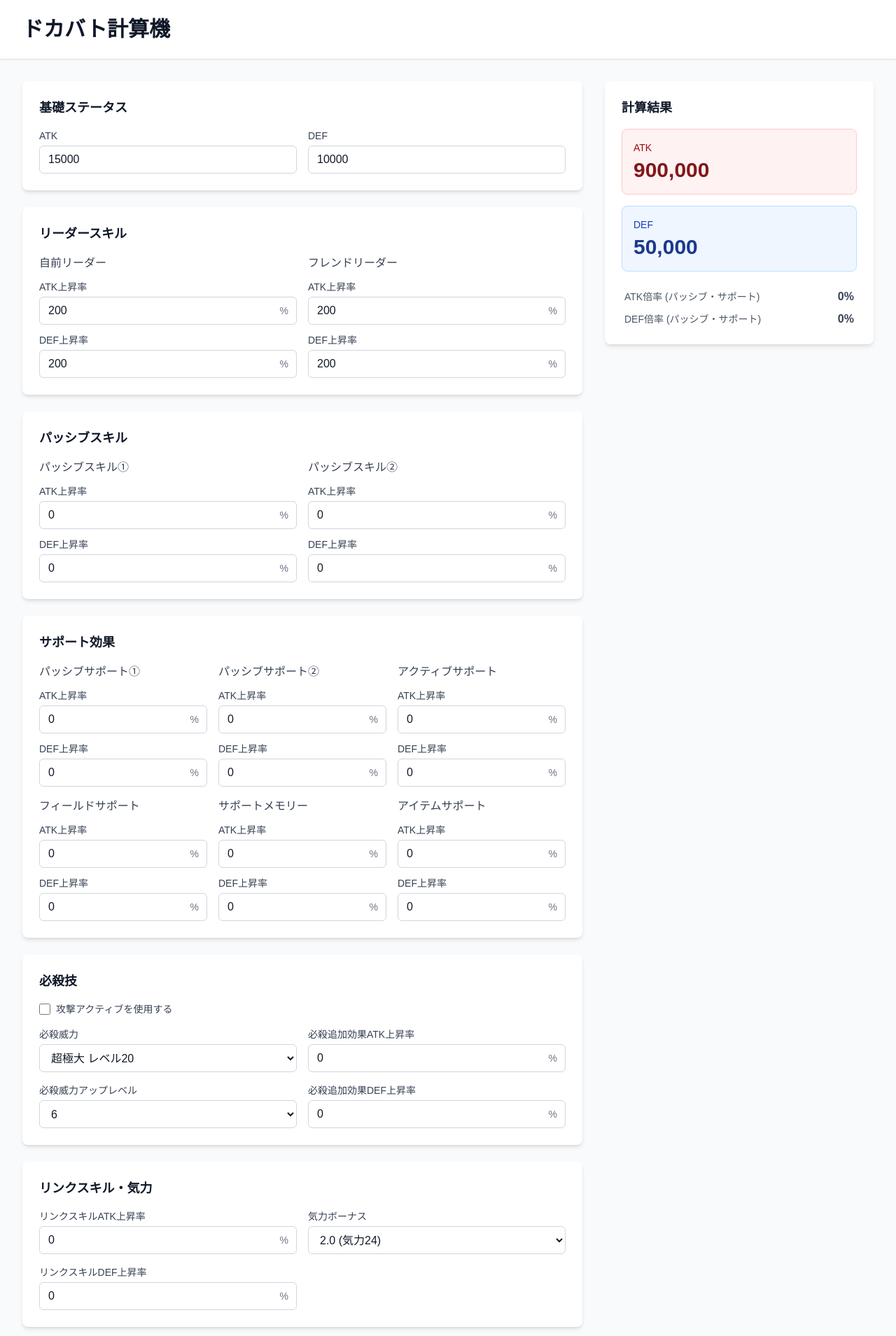
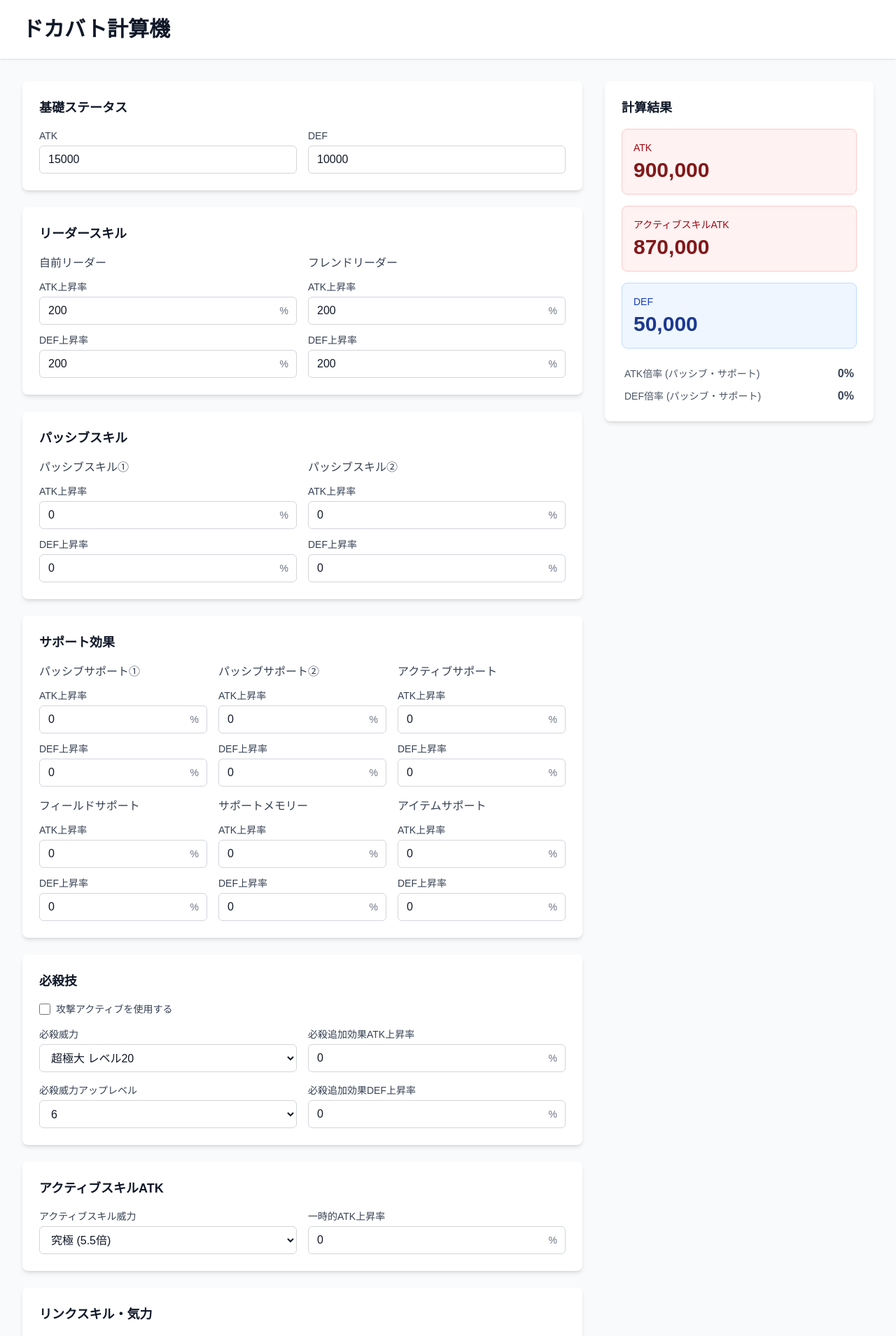
Before and after one commit to hirunebot/dokkan_calculator, a React (Vite) app: page / in a window 1280 px wide. Shown: the top 1909 px of the page at 70% size. Built offline with nearby package versions, Linux system fonts and the light colour scheme.

Commit message:
fix ActiveSkillCard

```diff
--- a/src/App.tsx
+++ b/src/App.tsx
@@ -1,4 +1,5 @@
 import { useCallback, useMemo, useState } from "react";
+import ActiveSkillCard from "@/components/ActiveSkillCard";
 import DamageCalculationForm from "@/components/forms/DamageCalculationForm";
 import LeaderSkillForm from "@/components/forms/LeaderSkillForm";
 import LinkSkillForm from "@/components/forms/LinkSkillForm";
@@ -7,7 +8,11 @@ import StatsForm from "@/components/forms/StatsForm";
 import SuperAttackForm from "@/components/forms/SuperAttackForm";
 import SupportForm from "@/components/forms/SupportForm";
 import ResultDisplay from "@/components/ResultDisplay";
-import { calculateFullStats, validateDokkanStats } from "@/lib/calculations";
+import {
+	calculateActiveSkillATK,
+	calculateFullStats,
+	validateDokkanStats,
+} from "@/lib/calculations";
 import type { DokkanStats, FullCalculationResult } from "@/lib/types";
 import { DEFAULT_DOKKAN_STATS } from "@/lib/types";
 import { calculateStatMultipliers, debounce } from "@/lib/utils";
@@ -17,6 +22,8 @@ export default function App() {
 	const [damageCalcEnabled, setDamageCalcEnabled] = useState(false);
 	const [enemyAtk, setEnemyAtk] = useState(50000);
 	const [damageReduction, setDamageReduction] = useState(0);
+	const [activeSkillPower, setActiveSkillPower] = useState(5.5);
+	const [temporaryATKBoost, setTemporaryATKBoost] = useState(0);
 	const [_, setCalculationTrigger] = useState(0);
 
 	const triggerCalculation = useCallback(
@@ -47,6 +54,18 @@ export default function App() {
 		[triggerCalculation],
 	);
 
+	const handleActiveSkillChange = useCallback(
+		(field: "activeSkillPower" | "temporaryATKBoost", value: number) => {
+			if (field === "activeSkillPower") {
+				setActiveSkillPower(value);
+			} else {
+				setTemporaryATKBoost(value);
+			}
+			triggerCalculation();
+		},
+		[triggerCalculation],
+	);
+
 	const validationErrors = useMemo(() => validateDokkanStats(stats), [stats]);
 
 	const calculationResult = useMemo((): FullCalculationResult | null => {
@@ -62,6 +81,17 @@ export default function App() {
 
 		return calculateFullStats(stats, damageInput);
 	}, [stats, damageCalcEnabled, enemyAtk, damageReduction, validationErrors]);
+
+	const activeSkillATK = useMemo((): number | null => {
+		if (validationErrors.length > 0) return null;
+
+		return calculateActiveSkillATK(
+			stats,
+			activeSkillPower,
+			temporaryATKBoost,
+			stats.SAboost_level,
+		);
+	}, [stats, activeSkillPower, temporaryATKBoost, validationErrors]);
 
 	const { statsMultipliers } = useMemo(
 		() => calculateStatMultipliers(stats),
@@ -103,6 +133,12 @@ export default function App() {
 
 						<SuperAttackForm stats={stats} onChange={handleStatChange} />
 
+						<ActiveSkillCard
+							activeSkillPower={activeSkillPower}
+							temporaryATKBoost={temporaryATKBoost}
+							onChange={handleActiveSkillChange}
+						/>
+
 						<LinkSkillForm stats={stats} onChange={handleStatChange} />
 
 						<DamageCalculationForm
@@ -120,6 +156,7 @@ export default function App() {
 								result={calculationResult}
 								isCalculating={false}
 								statsMultipliers={statsMultipliers}
+								activeSkillATK={activeSkillATK}
 							/>
 						</div>
 					</div>
--- a/src/components/ActiveSkillCard.tsx
+++ b/src/components/ActiveSkillCard.tsx
@@ -1,39 +1,34 @@
-import { useMemo, useState } from "react";
 import Input from "@/components/ui/Input";
 import Select from "@/components/ui/Select";
 import { ACTIVE_SKILL_POWER_OPTIONS } from "@/constants/dokkan";
-import { calculateActiveSkillATK } from "@/lib/calculations";
-import type { DokkanStats } from "@/lib/types";
 
 interface ActiveSkillCardProps {
-	stats: DokkanStats;
+	activeSkillPower: number;
+	temporaryATKBoost: number;
+	onChange: (
+		field: "activeSkillPower" | "temporaryATKBoost",
+		value: number,
+	) => void;
 }
 
-export default function ActiveSkillCard({ stats }: ActiveSkillCardProps) {
-	const [activeSkillPower, setActiveSkillPower] = useState(5.5);
-	const [temporaryATKBoost, setTemporaryATKBoost] = useState(0);
-
-	const activeSkillATK = useMemo(() => {
-		return calculateActiveSkillATK(
-			stats,
-			activeSkillPower,
-			temporaryATKBoost,
-			stats.SAboost_level,
-		);
-	}, [stats, activeSkillPower, temporaryATKBoost]);
-
+export default function ActiveSkillCard({
+	activeSkillPower,
+	temporaryATKBoost,
+	onChange,
+}: ActiveSkillCardProps) {
 	return (
 		<div className="bg-white p-6 rounded-lg shadow-md">
 			<h3 className="text-lg font-semibold mb-4 text-gray-900">
 				アクティブスキルATK
 			</h3>
-
 			<div className="grid grid-cols-1 md:grid-cols-2 gap-4">
 				<div className="space-y-4">
 					<Select
 						label="アクティブスキル威力"
 						value={activeSkillPower}
-						onChange={(e) => setActiveSkillPower(Number(e.target.value))}
+						onChange={(e) =>
+							onChange("activeSkillPower", Number(e.target.value))
+						}
 						options={ACTIVE_SKILL_POWER_OPTIONS}
 					/>
 				</div>
@@ -42,20 +37,11 @@ export default function ActiveSkillCard({ stats }: ActiveSkillCardProps) {
 						label="一時的ATK上昇率"
 						type="number"
 						value={temporaryATKBoost}
-						onChange={(e) => setTemporaryATKBoost(Number(e.target.value))}
+						onChange={(e) =>
+							onChange("temporaryATKBoost", Number(e.target.value))
+						}
 						suffix="%"
 					/>
-				</div>
-			</div>
-
-			<div className="mt-6 p-4 bg-gray-50 border border-gray-200 rounded-md">
-				<div className="flex justify-between items-center">
-					<span className="text-sm font-medium text-gray-700">
-						アクティブスキルATK
-					</span>
-					<span className="text-2xl font-bold text-gray-900">
-						{activeSkillATK.toLocaleString("ja-JP")}
-					</span>
 				</div>
 			</div>
 		</div>
--- a/src/components/ResultDisplay.tsx
+++ b/src/components/ResultDisplay.tsx
@@ -7,12 +7,14 @@ interface ResultDisplayProps {
 		atkMultiplierPercentage: number;
 		defMultiplierPercentage: number;
 	};
+	activeSkillATK?: number | null;
 }
 
 export default function ResultDisplay({
 	result,
 	isCalculating = false,
 	statsMultipliers,
+	activeSkillATK,
 }: ResultDisplayProps) {
 	if (isCalculating) {
 		return (
@@ -41,11 +43,16 @@ export default function ResultDisplay({
 		<div className="bg-white p-6 rounded-lg shadow-md">
 			<h3 className="text-lg font-semibold mb-4 text-gray-900">計算結果</h3>
 
-			{(result.atkOverflow || result.defOverflow) && (
+			{(result.atkOverflow ||
+				result.defOverflow ||
+				(activeSkillATK === 0 && activeSkillATK != null)) && (
 				<div className="mb-4 p-4 bg-red-50 border-2 border-red-300 rounded-lg">
 					<ul className="text-sm text-red-600 list-disc list-inside">
 						{result.atkOverflow && <li>ATK値がオーバーフローしました</li>}
 						{result.defOverflow && <li>DEF値がオーバーフローしました</li>}
+						{activeSkillATK === 0 && activeSkillATK != null && (
+							<li>アクティブスキルATK値がオーバーフローしました</li>
+						)}
 					</ul>
 				</div>
 			)}
@@ -57,6 +64,17 @@ export default function ResultDisplay({
 						{result.atk.toLocaleString()}
 					</p>
 				</div>
+
+				{activeSkillATK != null && activeSkillATK > 0 && (
+					<div className="p-4 bg-red-50 border border-red-200 rounded-lg">
+						<h4 className="text-sm font-medium text-red-800 mb-1">
+							アクティブスキルATK
+						</h4>
+						<p className="text-3xl font-bold text-red-900 break-all">
+							{activeSkillATK.toLocaleString()}
+						</p>
+					</div>
+				)}
 
 				<div className="p-4 bg-blue-50 border border-blue-200 rounded-lg">
 					<h4 className="text-sm font-medium text-blue-800 mb-1">DEF</h4>
```
